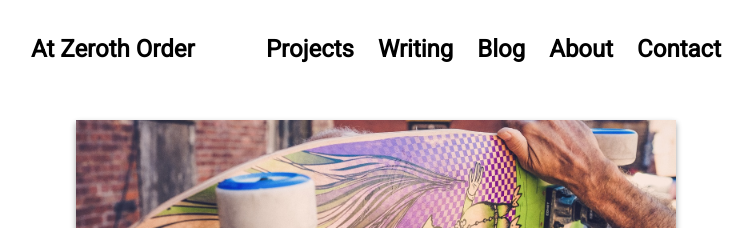
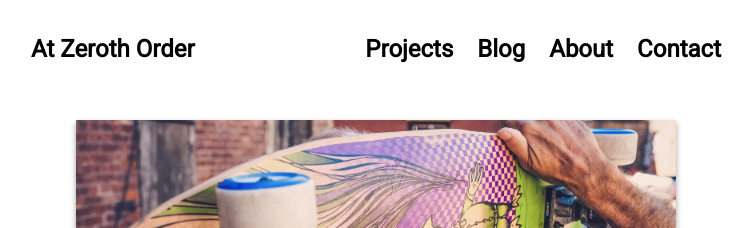
Before and after one commit to thicknavyrain/thicknavyrain.github.io, a Jekyll site: the page built from index.md, in a window 1280 px wide. Shown: the top 228 px of the page, without its empty margins (264-1017 px from the left). Built offline with Jekyll 4.4.1, drawn with Linux system fonts in a browser that asks for light colours; nearby versions of some CDN libraries.

Commit message:
Remove writing from Menu to study formatting

```diff
--- a/_data/settings.yml
+++ b/_data/settings.yml
@@ -3,7 +3,7 @@
 
 menu:
 - {name: 'Projects', url: ''}
-- {name: 'Writing', url: 'writing'}
+# - {name: 'Writing', url: 'writing'}
 - {name: 'Blog',     url: 'blog'}
 - {name: 'About',    url: 'about'}
 - {name: 'Contact',  url: 'contact'}
```
